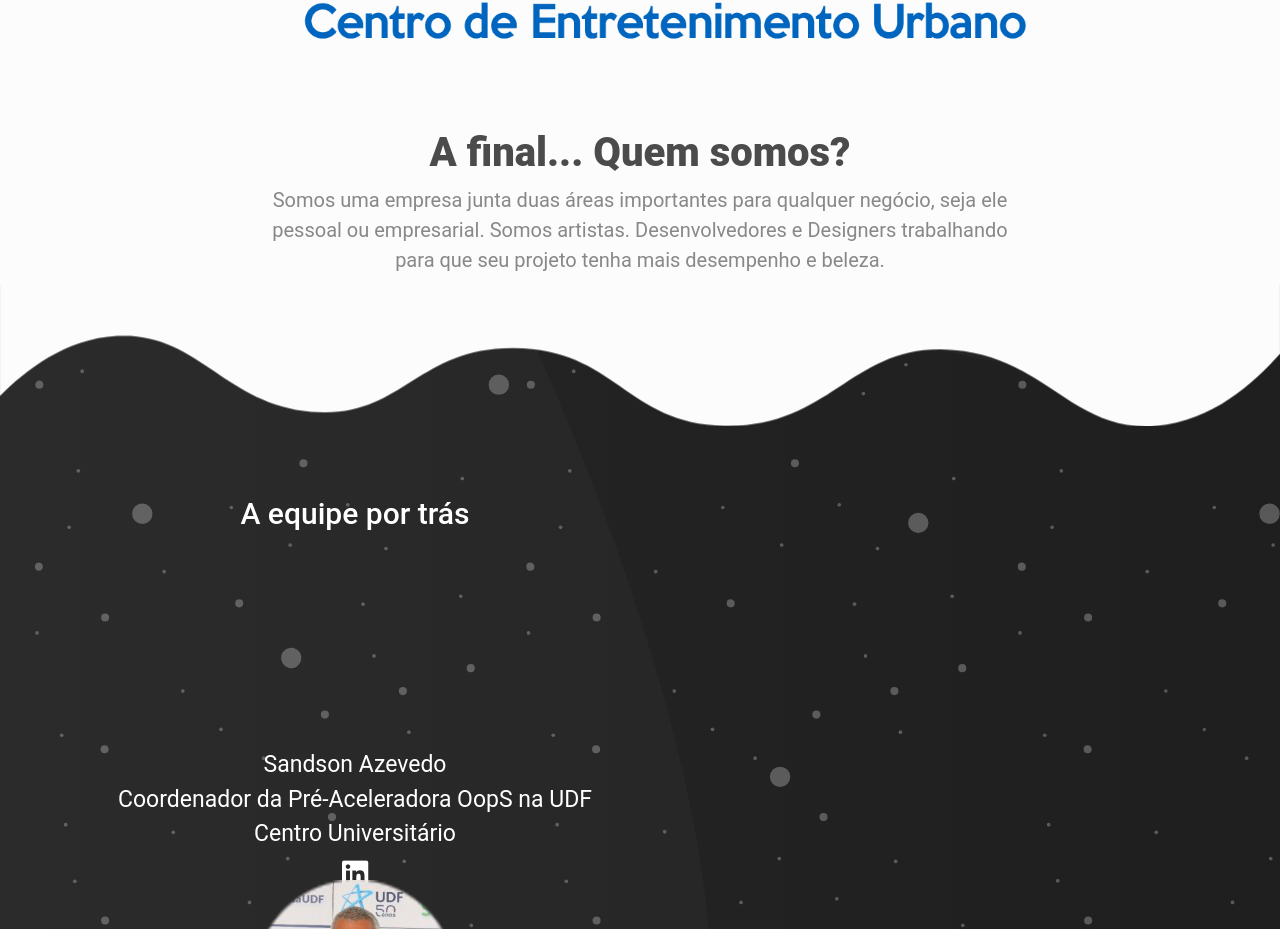
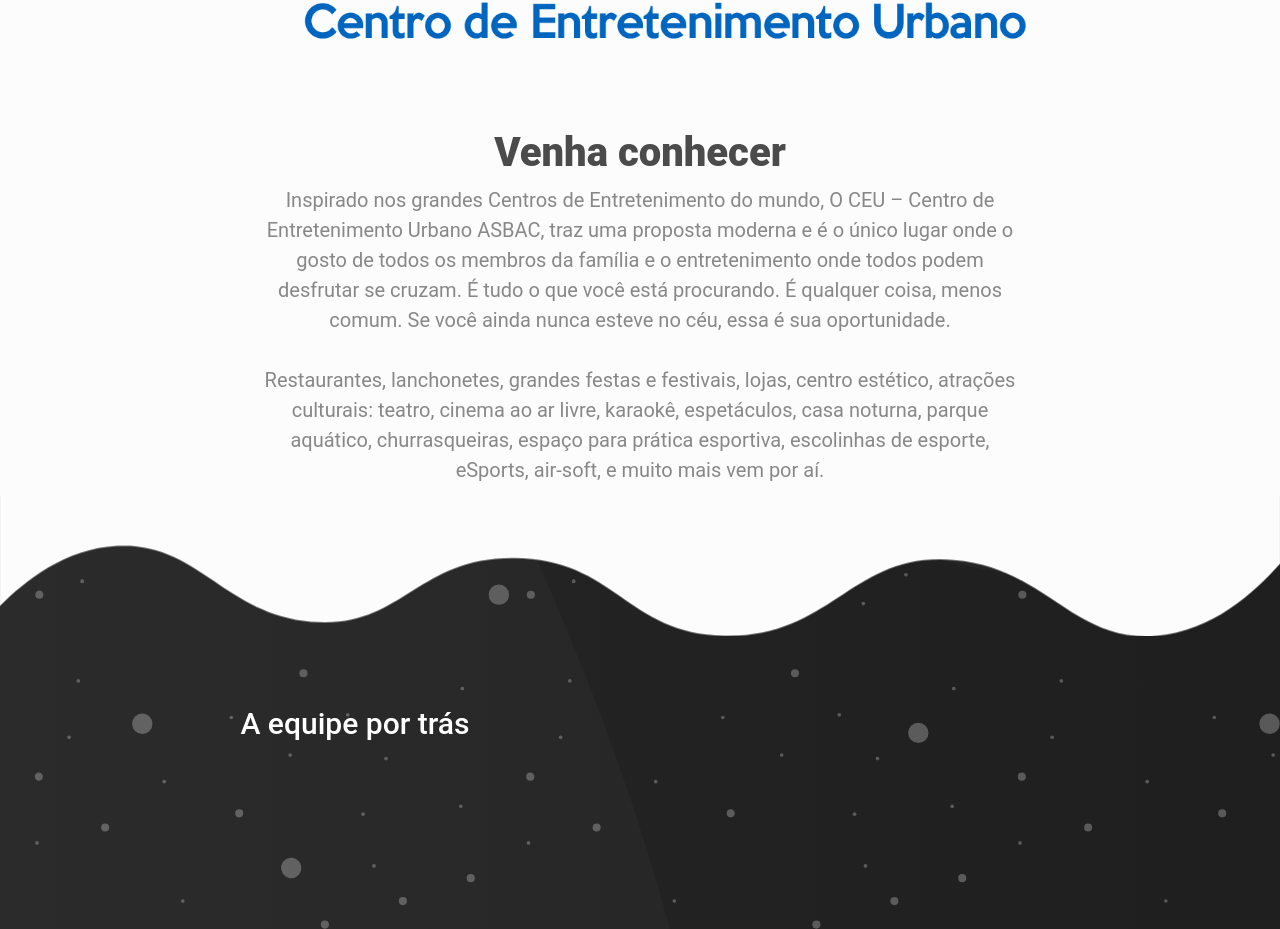
Before and after one commit to kevencript/fenasback-hackathom-front, a React (Create React App) app: page / in a window 1280 px wide. Shown: the part 1095-2024 px from the top of the page. Built offline with nearby package versions, Linux system fonts and the light colour scheme.

Commit message:
Texto certo

```diff
--- a/src/pages/landing/sections/secondSection/secondSection.js
+++ b/src/pages/landing/sections/secondSection/secondSection.js
@@ -1,8 +1,8 @@
-import React, { Component } from "react";
+import React, { Component } from 'react';
 
-import "./style.css";
+import './style.css';
 
-import logo from "../../../../img/logo2.png";
+import logo from '../../../../img/logo2.png';
 
 export default class SecondSection extends Component {
   render() {
@@ -12,12 +12,22 @@
           <div className="row">
             <div className="col-md-12">
               <img className="logotipo" alt="" src={logo}></img>
-              <h1 className="title">A final... Quem somos?</h1>
+              <h1 className="title">Venha conhecer</h1>
               <p className="sub-title">
-                Somos uma empresa junta duas áreas importantes para qualquer
-                negócio, seja ele pessoal ou empresarial. Somos artistas.
-                Desenvolvedores e Designers trabalhando para que seu projeto
-                tenha mais desempenho e beleza.
+                Inspirado nos grandes Centros de Entretenimento do mundo, O CEU
+                – Centro de Entretenimento Urbano ASBAC, traz uma proposta
+                moderna e é o único lugar onde o gosto de todos os membros da
+                família e o entretenimento onde todos podem desfrutar se cruzam.
+                É tudo o que você está procurando. É qualquer coisa, menos
+                comum. Se você ainda nunca esteve no céu, essa é sua
+                oportunidade.
+                <br />
+                <br />
+                Restaurantes, lanchonetes, grandes festas e festivais, lojas,
+                centro estético, atrações culturais: teatro, cinema ao ar livre,
+                karaokê, espetáculos, casa noturna, parque aquático,
+                churrasqueiras, espaço para prática esportiva, escolinhas de
+                esporte, eSports, air-soft, e muito mais vem por aí.
               </p>
             </div>
           </div>
```
